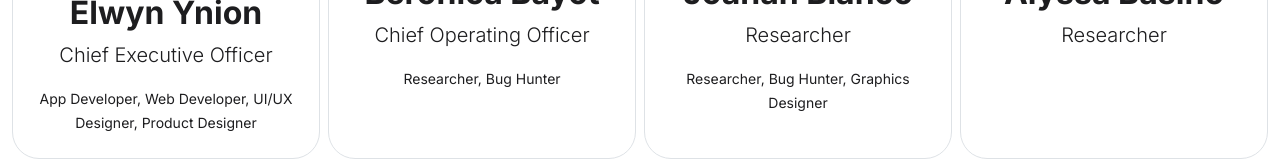
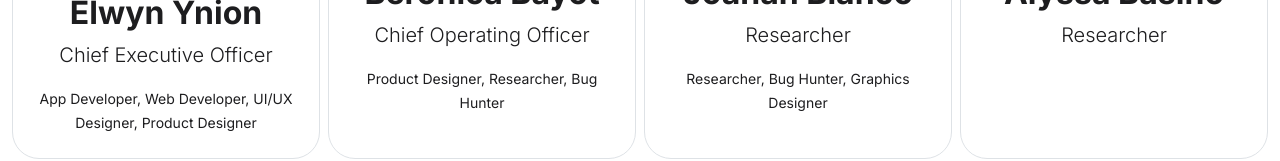
Before and after one commit to elwynynion/ProgLearn-Page, a website: page team.html in a window 1280 px wide. Shown: the part 385-546 px from the top of the page. Drawn offline with nearby package versions, Linux system fonts and the light colour scheme.

Commit message:
Update team.html

```diff
--- a/team.html
+++ b/team.html
@@ -92,7 +92,7 @@
                             Chief Operating Officer
                         </p>
                         <small class="fw-normal">
-                            Researcher, Bug Hunter
+                            Product Designer, Researcher, Bug Hunter
                         </small>
                     </div>
                 </div>
```
